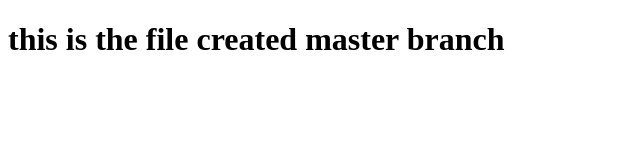
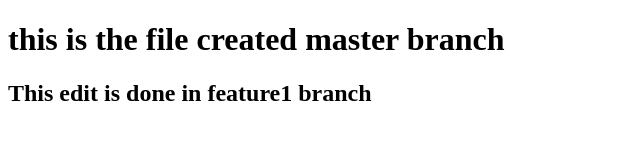
Before and after one commit to gopalthakur71/git-workflow, a plain HTML site: page index.html in a window 1280 px wide. Shown: the whole page, without its empty margins (0-640 px from the left). Drawn offline with Linux system fonts and the light colour scheme.

Commit message:
This commit is done in feature1 branch

```diff
--- a/index.html
+++ b/index.html
@@ -9,5 +9,6 @@
 <body>
     <h1>this is the file created master branch
     </h1>
+    <h2>This edit is done in feature1 branch</h2>
 </body>
 </html>
```
